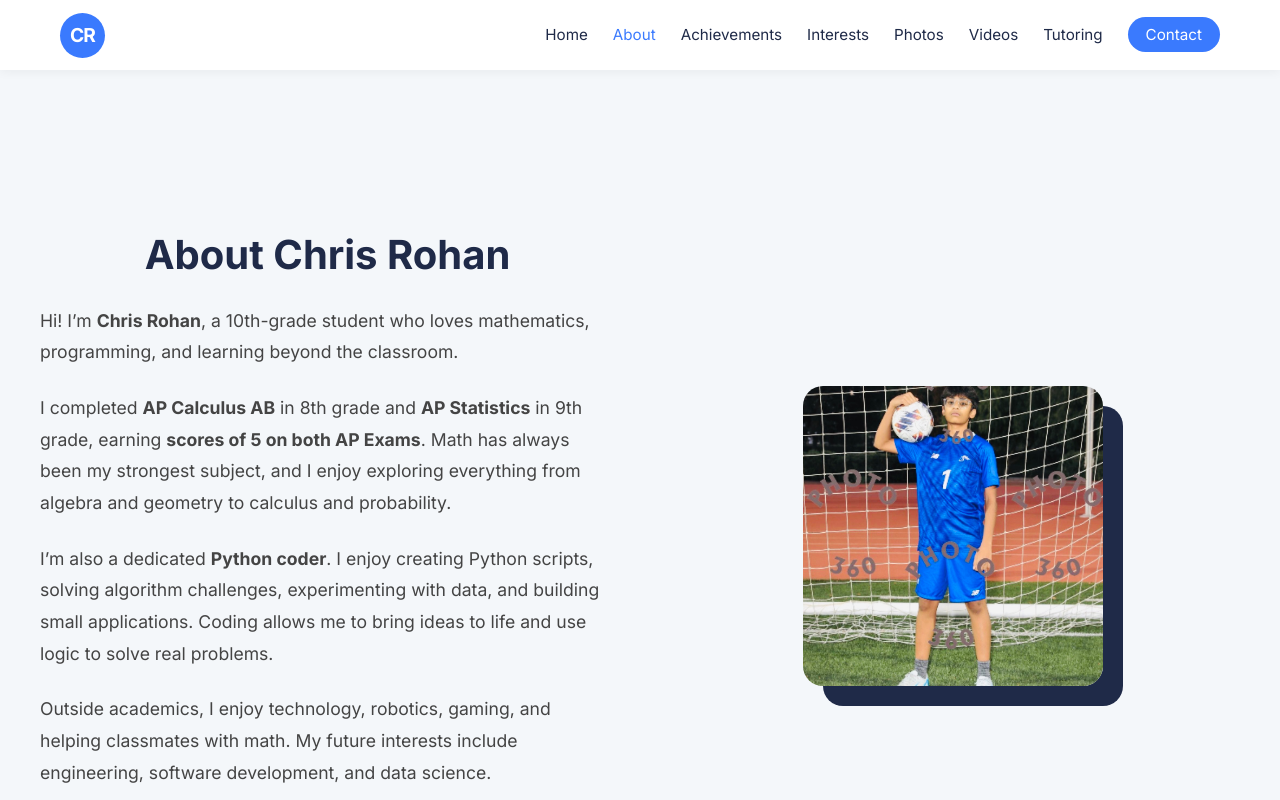
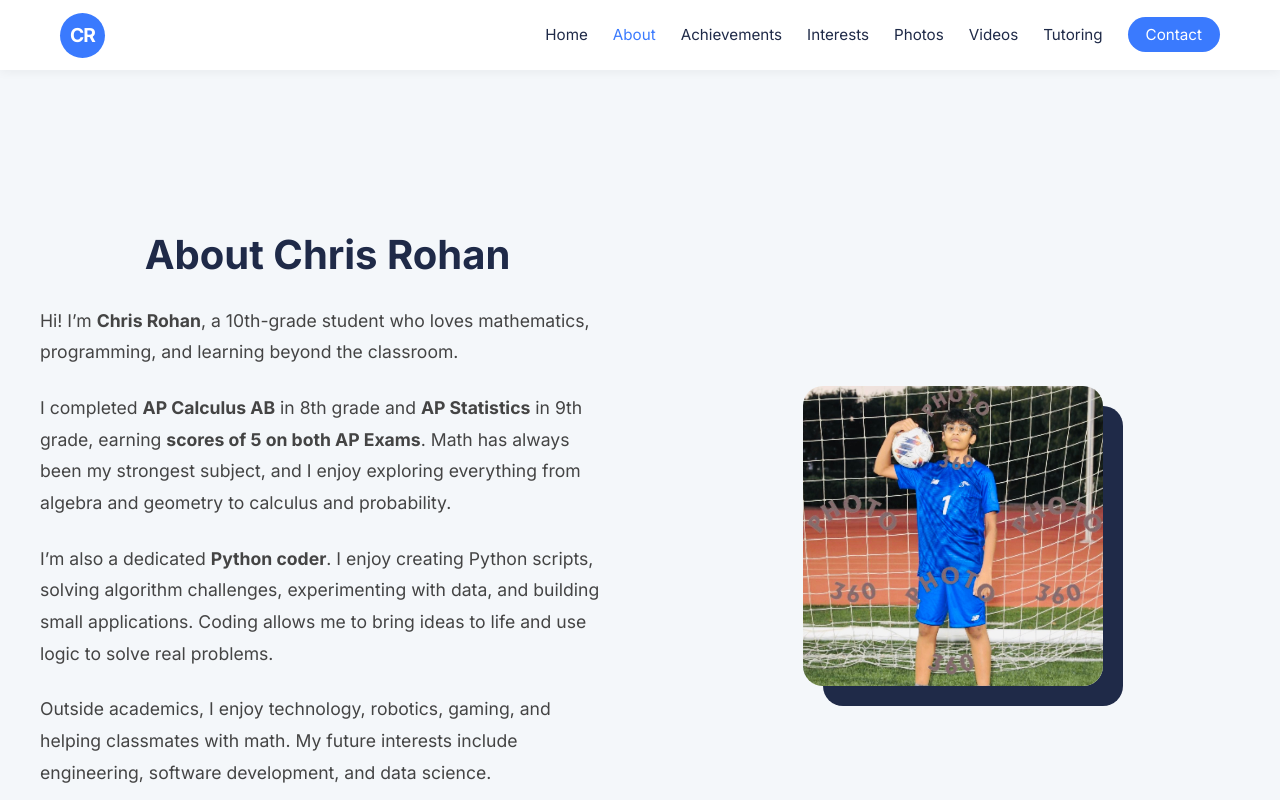
Before and after one commit to marypamis/chris_website, an Angular app: page /about in a window 1280 px wide. Shown: the top 800 px of the page. Built offline with nearby package versions, Linux system fonts and the light colour scheme.

Commit message:
fix: Adjust image cropping to show top (heads)

```diff
--- a/src/app/pages/about/about.scss
+++ b/src/app/pages/about/about.scss
@@ -28,6 +28,7 @@
         width: 300px;
         height: 300px;
         object-fit: cover;
+        object-position: top;
         border-radius: 20px;
         box-shadow: 20px 20px 0 var(--secondary-color);
     }
--- a/src/app/pages/photos/photos.scss
+++ b/src/app/pages/photos/photos.scss
@@ -25,6 +25,7 @@
         width: 100%;
         height: 100%;
         object-fit: cover;
+        object-position: top;
         display: block;
     }
 }
```
